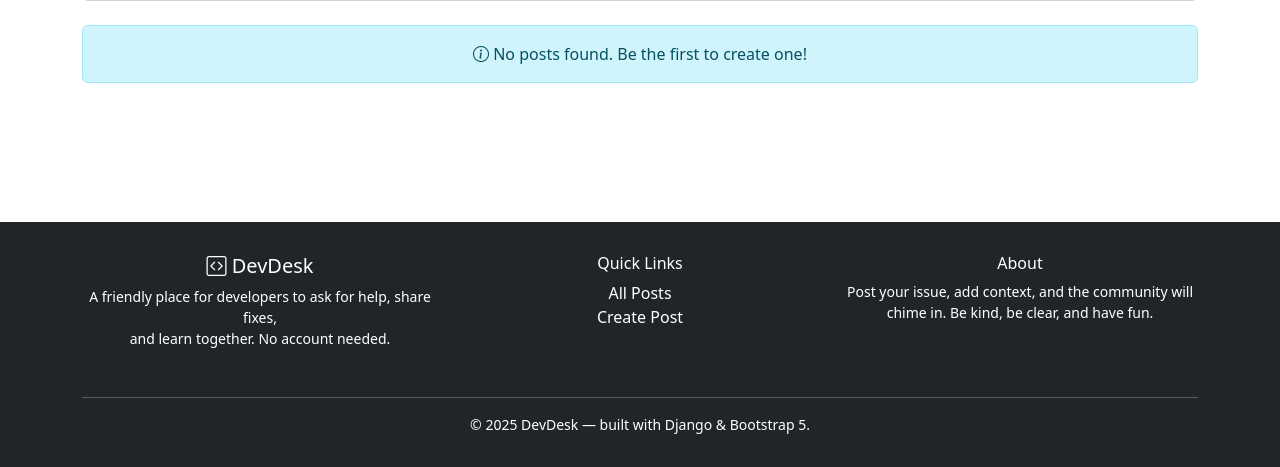
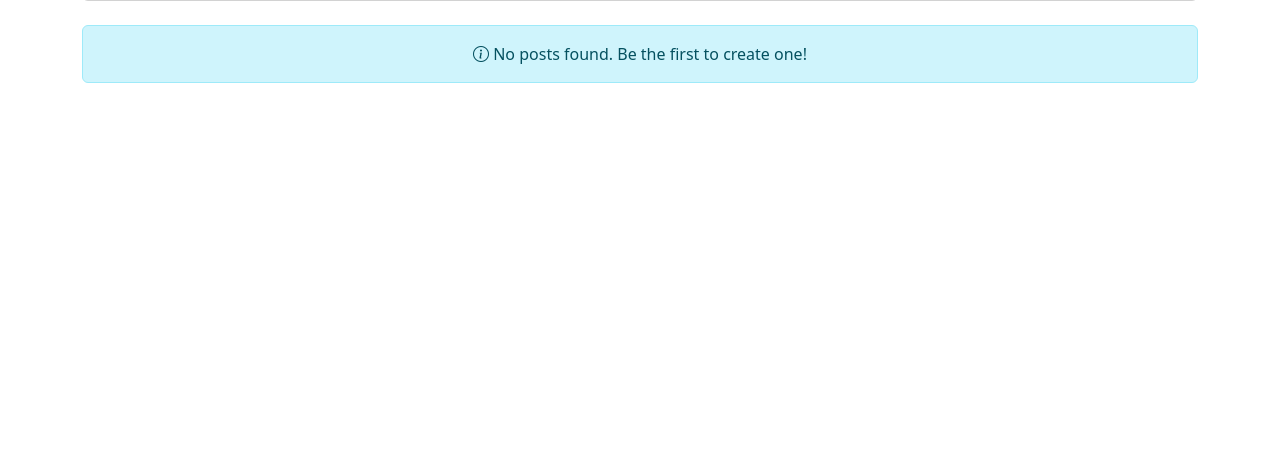
Before and after one commit to nomad-level/DevDesk, a Django app: page / in a window 1280 px wide. Shown: the part 333-800 px from the top of the page. Run offline with Django 5.2, Linux system fonts and the light colour scheme; data that the repository does not hold is empty.

Commit message:
remove footer

```diff
--- a/devdesk/settings.py
+++ b/devdesk/settings.py
@@ -95,9 +95,8 @@ if 'ON_HEROKU' in os.environ:
 else:
     DATABASES = {
         'default': {
-            'ENGINE': 'django.db.backends.postgresql',
-            'NAME': 'devdesk',
-            # The value of 'NAME' should match the value of 'NAME' you replaced.
+            'ENGINE': 'django.db.backends.sqlite3',
+            'NAME': BASE_DIR / 'db.sqlite3',
         }
     }
 
--- a/templates/base.html
+++ b/templates/base.html
@@ -129,31 +129,6 @@
         {% block content %}{% endblock %}
     </div>
 
-    <footer>
-        <div class="container text-center">
-            <div class="row">
-                <div class="col-md-4 mb-3">
-                    <h5><i class="bi bi-code-square"></i> DevDesk</h5>
-                    <p class="small mb-0">A friendly place for developers to ask for help, share fixes,</p>
-                    <p class="small">and learn together. No account needed.</p>
-                </div>
-                <div class="col-md-4 mb-3">
-                    <h6>Quick Links</h6>
-                    <ul class="list-unstyled">
-                        <li><a href="{% url 'post_list' %}" class="text-white text-decoration-none">All Posts</a></li>
-                        <li><a href="{% url 'post_create' %}" class="text-white text-decoration-none">Create Post</a></li>
-                    </ul>
-                </div>
-                <div class="col-md-4 mb-3">
-                    <h6>About</h6>
-                    <p class="small">Post your issue, add context, and the community will chime in. Be kind, be clear, and have fun.</p>
-                </div>
-            </div>
-            <hr class="bg-light">
-            <p class="small mb-0">&copy; 2025 DevDesk — built with Django & Bootstrap 5.</p>
-        </div>
-    </footer>
-
     <!-- Bootstrap 5 JS Bundle -->
     <script src="https://cdn.jsdelivr.net/npm/bootstrap@5.3.0/dist/js/bootstrap.bundle.min.js"></script>
     <script>
```
